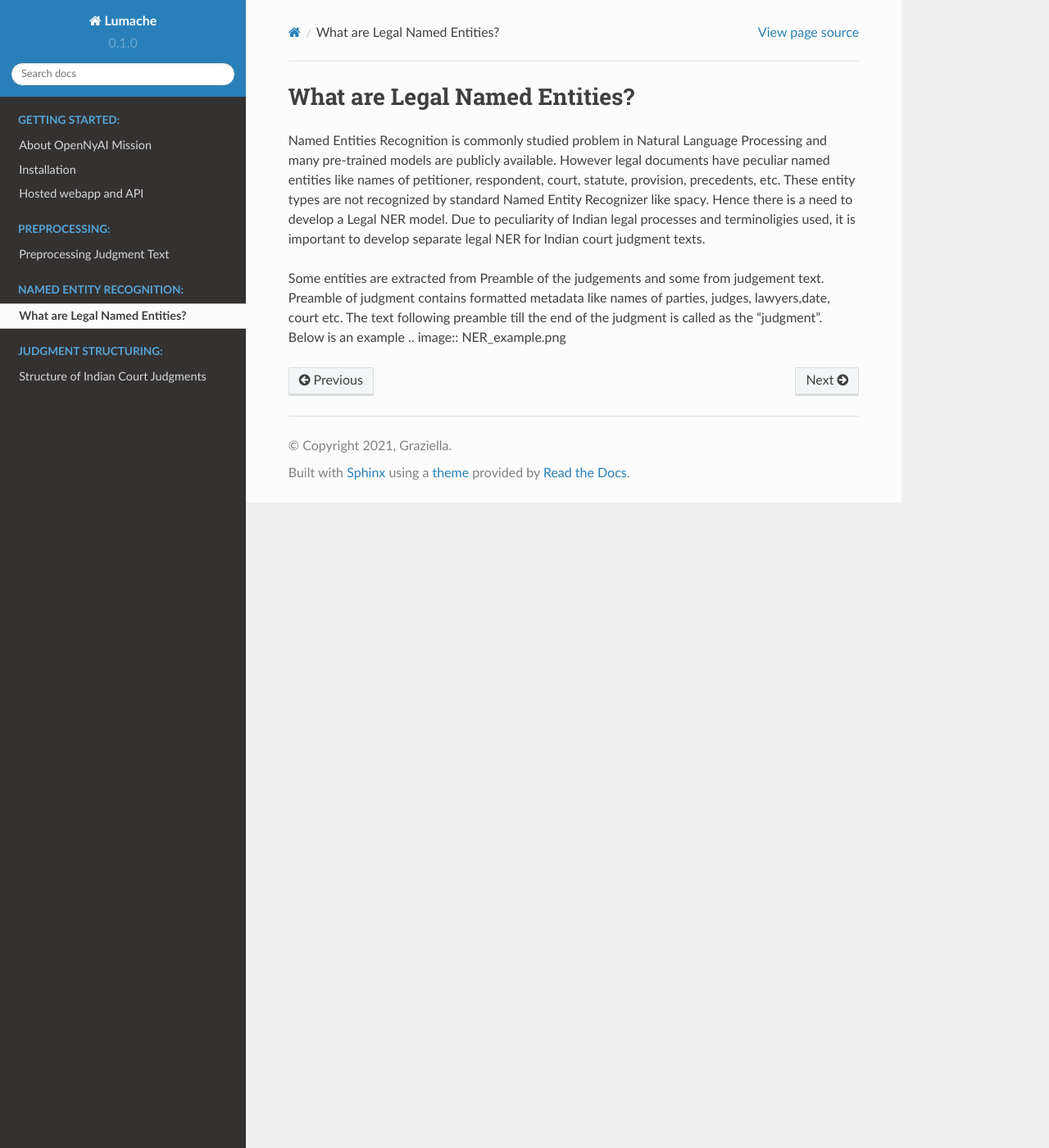
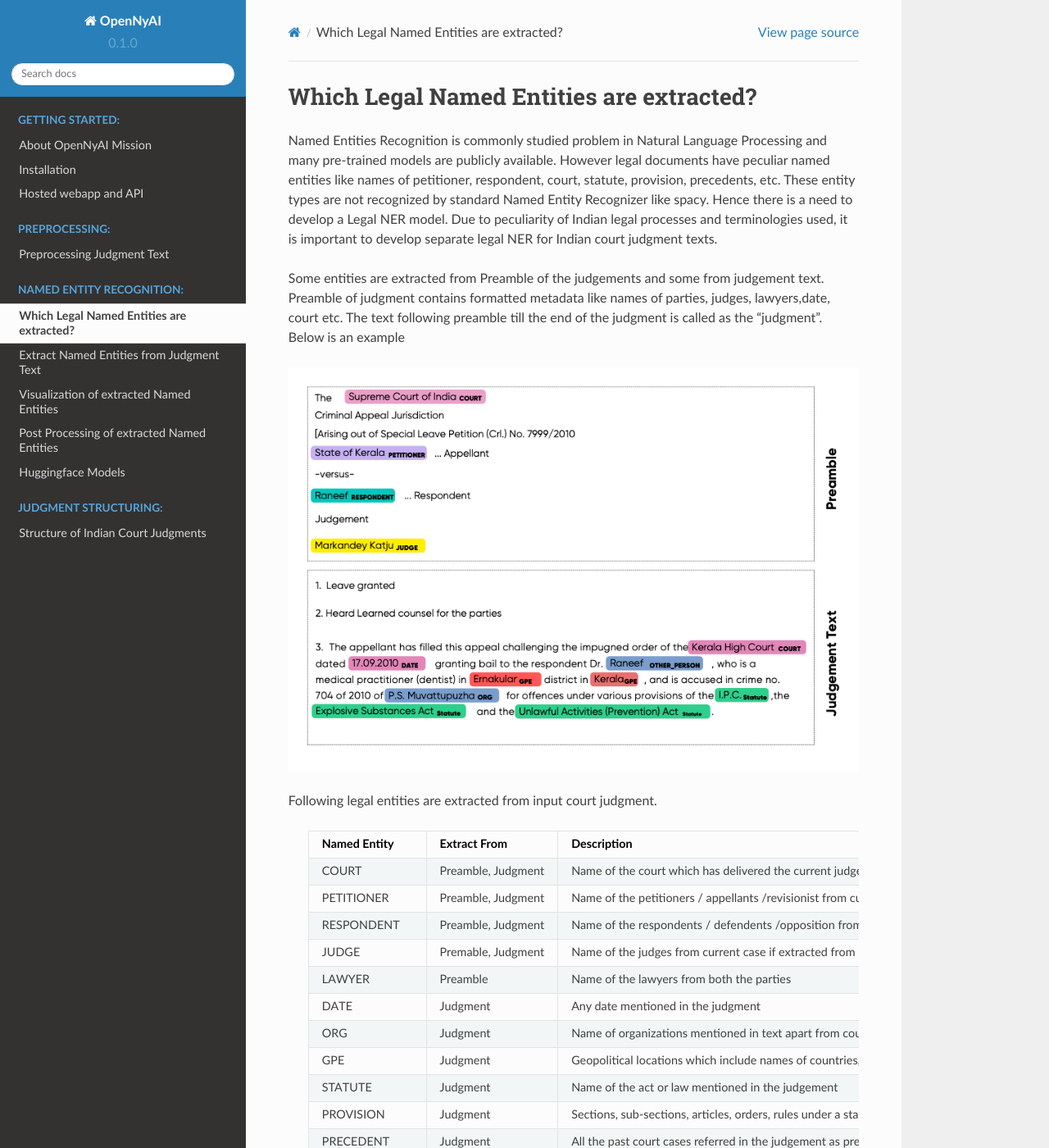
Before and after one commit to OpenNyAI/Opennyai, a Sphinx documentation site: the page built from docs/source/ner/legal_named_entities.rst, in a window 1280 px wide and 1400 px high. Shown: the whole window at 82% size. Built offline with Sphinx 7.4.7 and the Read the Docs theme 2.0.0, drawn with Linux system fonts in a browser that asks for light colours; some of the changed text lies outside the part shown.

Commit message:
updated readthedocs files

```diff
--- a/docs/source/conf.py
+++ b/docs/source/conf.py
@@ -2,9 +2,9 @@
 
 # -- Project information
 
-project = 'Lumache'
-copyright = '2021, Graziella'
-author = 'Graziella'
+project = 'OpenNyAI'
+copyright = 'OpenNyAI'
+author = 'OpenNyAI Team'
 
 release = '0.1'
 version = '0.1.0'
--- a/docs/source/ner/legal_named_entities.rst
+++ b/docs/source/ner/legal_named_entities.rst
@@ -1,6 +1,45 @@
-What are Legal Named Entities?
+Which Legal Named Entities are extracted?
 ==============================
-Named Entities Recognition is commonly studied problem in Natural Language Processing and many pre-trained models are publicly available. However legal documents have peculiar named entities like names of petitioner, respondent, court, statute, provision, precedents, etc. These entity types are not recognized by standard Named Entity Recognizer like spacy. Hence there is a need to develop a Legal NER model. Due to peculiarity of Indian legal processes and terminoligies used, it is important to develop separate legal NER for Indian court judgment texts.
+Named Entities Recognition is commonly studied problem in Natural Language Processing and many pre-trained models are publicly available. However legal documents have peculiar named entities like names of petitioner, respondent, court, statute, provision, precedents, etc. These entity types are not recognized by standard Named Entity Recognizer like spacy. Hence there is a need to develop a Legal NER model. Due to peculiarity of Indian legal processes and terminologies used, it is important to develop separate legal NER for Indian court judgment texts.
 
 Some entities are extracted from Preamble of the judgements and some from judgement text. Preamble of judgment contains formatted metadata like names of parties, judges, lawyers,date, court etc. The text following preamble till the end of the judgment is called as the "judgment". Below is an example
+
 .. image:: NER_example.png
+
+Following legal entities are extracted from input court judgment.
+
+ =============== ===================== ====================================================================================================================================================================== ===
+  Named Entity    Extract From          Description
+ =============== ===================== ====================================================================================================================================================================== ===
+  COURT           Preamble, Judgment    Name of the court which has delivered the current judgement if extracted from Preamble. Name of any court mentioned if extracted from judgment sentences.
+  PETITIONER      Preamble, Judgment    Name of the petitioners / appellants /revisionist  from current case
+  RESPONDENT      Preamble, Judgment    Name of the respondents / defendents /opposition from current case
+  JUDGE           Premable, Judgment    Name of the judges from current case  if extracted from preamble. Name of the judges of the current as well as previous cases if extracted from judgment sentences.
+  LAWYER          Preamble              Name of the lawyers from both the parties
+  DATE            Judgment              Any date mentioned in the judgment
+  ORG             Judgment              Name of organizations mentioned in text apart from court. E.g. Banks, PSU, private companies, police stations, state govt etc.
+  GPE             Judgment              Geopolitical locations which include names of countries,states,cities, districts and villages
+  STATUTE         Judgment              Name of the act or law mentioned in the judgement
+  PROVISION       Judgment              Sections, sub-sections, articles, orders, rules under a statute
+  PRECEDENT       Judgment              All the past court cases referred in the judgement as precedent. Precedent consists of party names + citation(optional) or case number (optional)
+  CASE\_NUMBER    Judgment              All the other case numbers mentioned in the judgment (apart from precedent) where party names and citation is not provided
+  WITNESS         Judgment              Name of witnesses in current judgment
+  OTHER_PERSON    Judgment              Name of the all the person that are not included in petitioner,respondent,judge and witness
+ =============== ===================== ====================================================================================================================================================================== ===
+
+
+More detailed definitions with examples can be found `here <https://docs.google.com/presentation/d/e/2PACX-1vSpWE_Qk9X_wBh7xJWPyYcWcME3ZBh_HmqeZOx58oMLyJSi0Tn0-JMWKI-HsQIRuUTbQHPql6MlU7OS/pub?start=false&loop=false&delayms=3000>`_
+
+Extract Named Entities from Judgment Text
+======================
+
+
+Visualization of extracted Named Entities
+======================
+
+
+Post Processing of extracted Named Entities
+======================
+
+Huggingface Models
+======================
```
Also changed, not shown: docs/source/ner/NER_definitions.csv (added, +15 -0 lines), docs/source/preprocessing/preprocessing.rst (+11 -1 lines).
